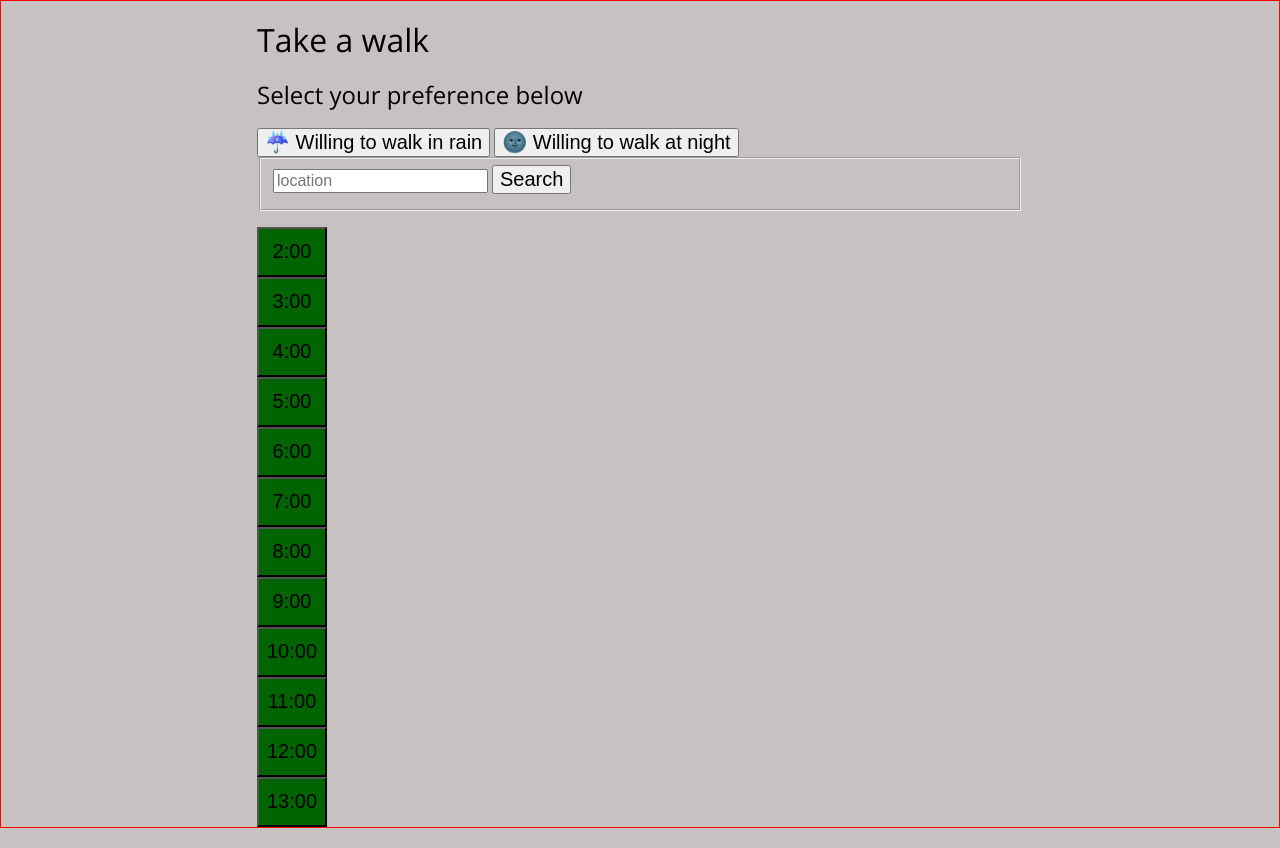
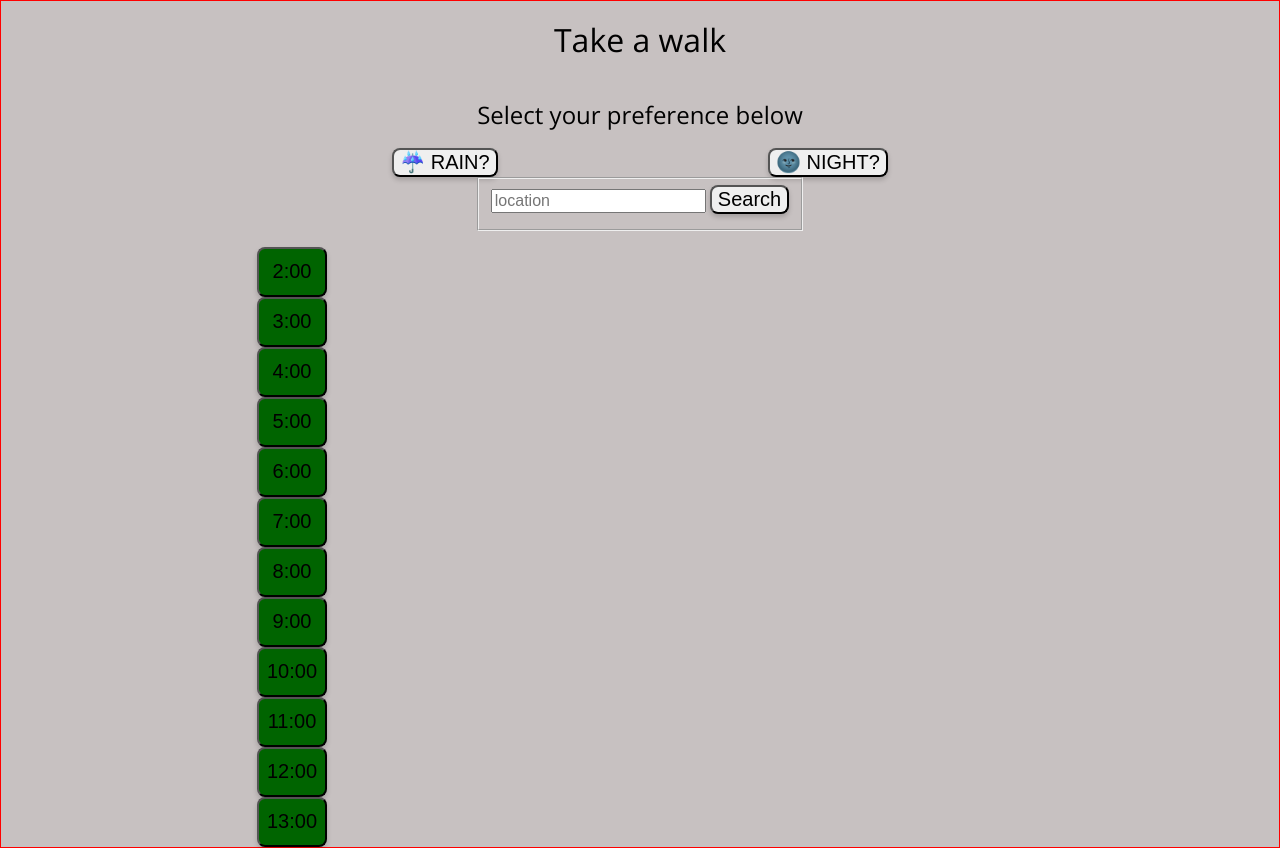
Before and after one commit to group14-project2/project-2-weather-app, a plain HTML site: page index.html in a window 1280 px wide. Drawn offline with nearby package versions, Linux system fonts and the light colour scheme.

Commit message:
body,button,fieldset styling changes

```diff
--- a/index.html
+++ b/index.html
@@ -22,18 +22,18 @@
     <div class="buttons">
     <div class="button-container">
         <button id="rain">
-          ☔ Willing to walk in rain
+          ☔ RAIN?
         </button>
       </div>
 
       <div class="button-container">
         <button id="night">
-          🌚 Willing to walk at night
+          🌚 NIGHT?
         </button>
       </div>
     </div>
 
-
+    <div class="searchbar">
     <form action="submit" class="submit-location">
       <fieldset>
         <input type="text" placeholder="location" class="input-location" />
@@ -41,6 +41,7 @@
         <p class='no-city'></p>
       </fieldset>
     </form>
+    </div>
 
   <div class="available-cities">
     <ul class="list-of-cities"></ul>
--- a/sass/_elements.scss
+++ b/sass/_elements.scss
@@ -6,9 +6,31 @@ $primary-color: #2ba6cb;
 $body-font: 'Montserrat', sans-serif;
 
 // Styles
-.button {
+.buttons {
+    display: flex;
+    flex-direction: row;
+    justify-content: space-around;
+    align-content: center;
     font-family: $font-stack;
-    background-color: $primary-color;
+    background-color: transparent;
+}
+
+.button-container {
+    align-items: center;
+}
+
+button {
+    border-radius: 8px;
+    box-shadow: 0 3px 5px rgba(0, 0, 0, 0.18);
+}
+
+.searchbar {
+    display: flex;
+    flex-direction: row;
+    justify-content: center;
+    align-content: center;
+    width: 100%;
+    height: auto;
 }
 
 //Font Variables
@@ -19,9 +41,18 @@ $open-sans: 'Open Sans', sans-serif;
 body {
     font-family: $body-font;
     font-weight: normal;
+
+}
+
+header {
+    display: flex;
+    flex-direction: column;
+    justify-content: center;
+    align-content: center;
 }
 
 h1, h2, h3, h4, h5, h6 {
+    align-self: center;
     font-family: $open-sans;
     font-weight: normal;
 }
```
Also changed, not shown: sass/styles.css, 1 other file.
